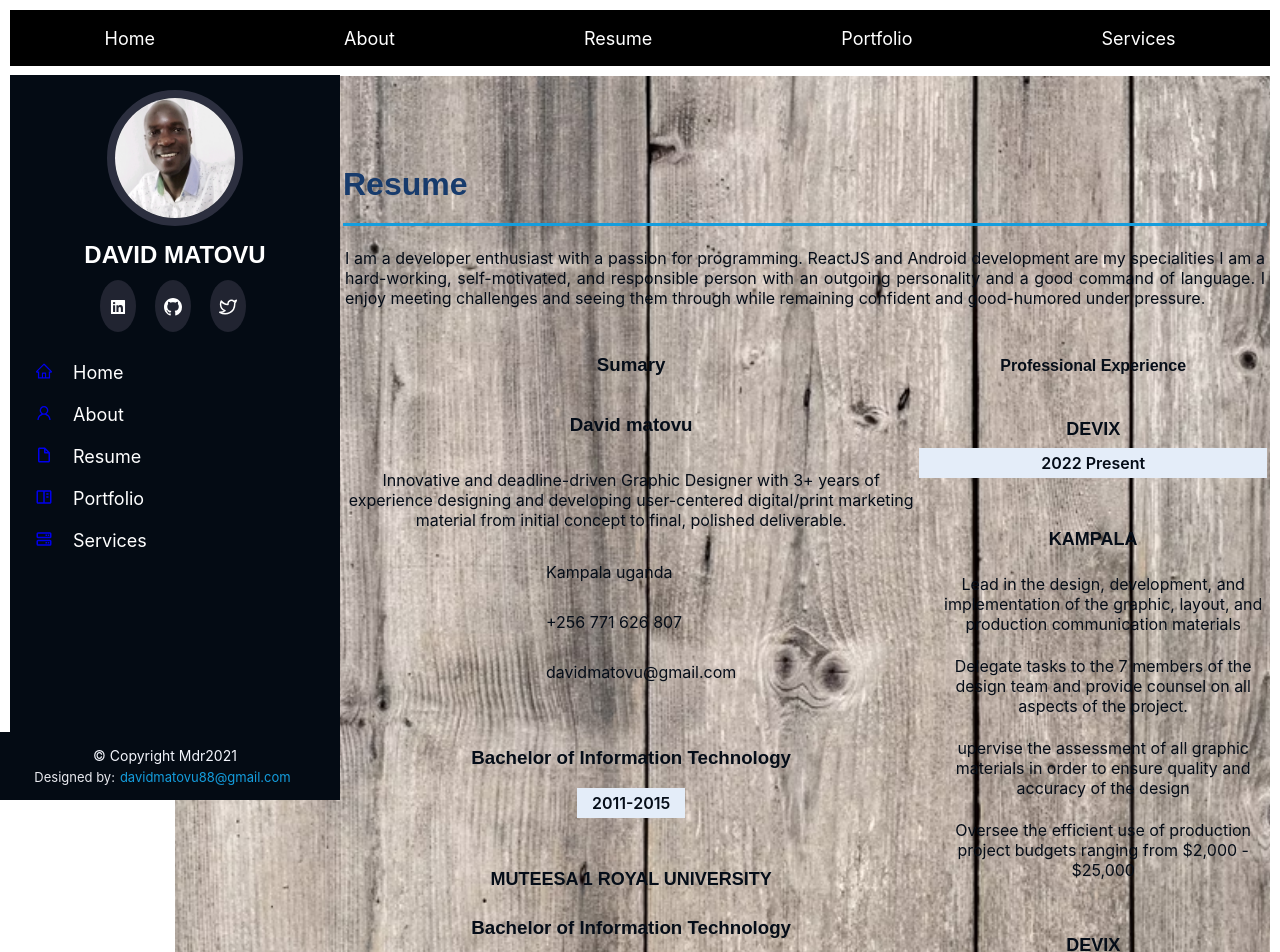
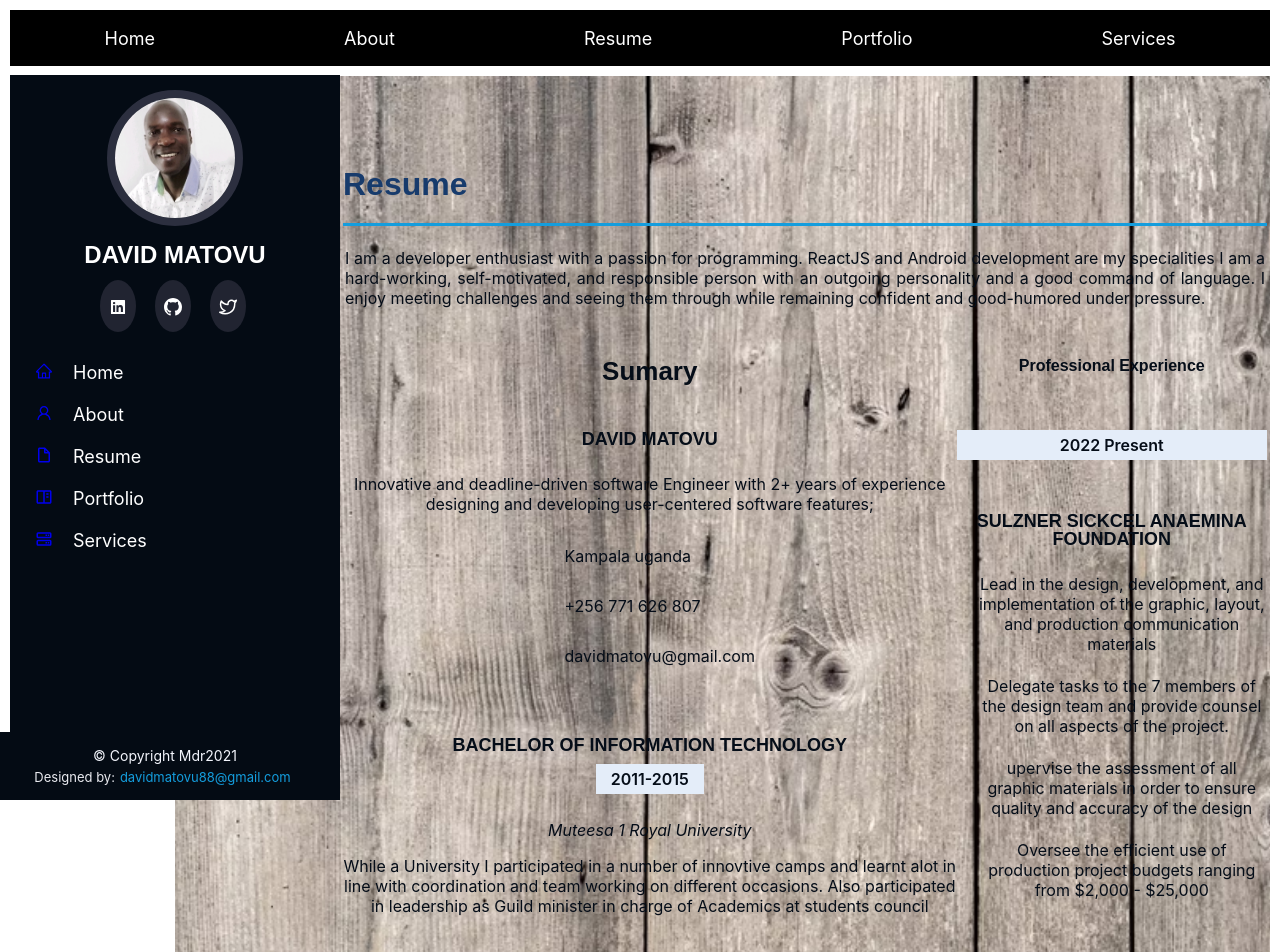
Before and after one commit to mdrdavid/portfolio_app, a React (Create React App) app in the folder client/: page /resume in a window 1280 px wide. Shown: the top 952 px of the page. Built offline with nearby package versions, Linux system fonts and the light colour scheme.

Commit message:
edit content

```diff
--- a/client/src/components/resumeContent/ResumeDetails.js
+++ b/client/src/components/resumeContent/ResumeDetails.js
@@ -7,8 +7,10 @@ const ResumeDetails = () => {
   return (
     <div className='resum-details' style={{display: "flex"}}>
         <ResumeSumary name={"David matovu"} title={"Sumary"} course1={"Bachelor of Information Technology"}
-        course2={"Bachelor of Information Technology"} date={"2011-2015"} school={"Muteesa 1 Royal University"}/>
-        <ProExperience title={"Professional Experience"} company1={"devix"} company2={"devix"} date={"2022 Present"}location={"kampala"}/>
+        course2={"Bachelor of Information Technology"} date={"2011-2015"} school={"Muteesa 1 Royal University"}
+        course2={"Uganda Advanced Certificate of Education "} school2={"Central College Mityana "} date2={"2010"}/>
+        <ProExperience title={"Professional Experience"} duty1={"Frontnd Developer"} duty2={"Frontend Developer"}
+        date={"2022 Present"} location={"Sulzner sickcel Anaemina Foundation"}/>
     </div>
   )
 }
--- a/client/src/components/resumeContent/ResumeSumary.js
+++ b/client/src/components/resumeContent/ResumeSumary.js
@@ -1,18 +1,17 @@
 
 import React from 'react'
 
-const ResumeSumary = ({ name, title, course1, course2, date, school }) => {
+const ResumeSumary = ({ name, title, course1, course2, date, school, school2, date2 }) => {
   return (
     <div>
       <div className='name'>
-        <h3>{title}</h3>
+        <h4 className='resume-title'>{title}</h4>
       </div>
       <div className='education'>
-        <h3>{name}</h3>
+        <h4>{name}</h4>
         <p>
-        Innovative and deadline-driven Graphic Designer with 3+ years of experience
-        designing and developing user-centered digital/print marketing material from initial concept to final,
-        polished deliverable.
+        Innovative and deadline-driven software Engineer with 2+ years of experience
+        designing and developing user-centered software features;
         </p>
         <ul>
           <li>Kampala uganda</li>
@@ -20,12 +19,18 @@ const ResumeSumary = ({ name, title, course1, course2, date, school }) => {
           <li>davidmatovu@gmail.com</li>
         </ul>
         <div className='course'>
-          <h3 className='course-name'>{course1}</h3>
+          <h4 className='course-name'>{course1}</h4>
           <span>{date}</span>
-          <h6>{school}</h6>
+          <p><em>{school}</em></p>
+          <p>While a University I participated in a number of innovtive camps and learnt alot
+            in line with coordination and team working on different occasions.
+            Also participated in leadership as Guild minister in charge of Academics  at students council
+          </p>
         </div>
         <div className='course'>
           <h3 className='course-name'>{course2}</h3>
+          <span>{date2}</span>
+          <p><em>{school2}</em></p>
         </div>
       </div>
 
```
